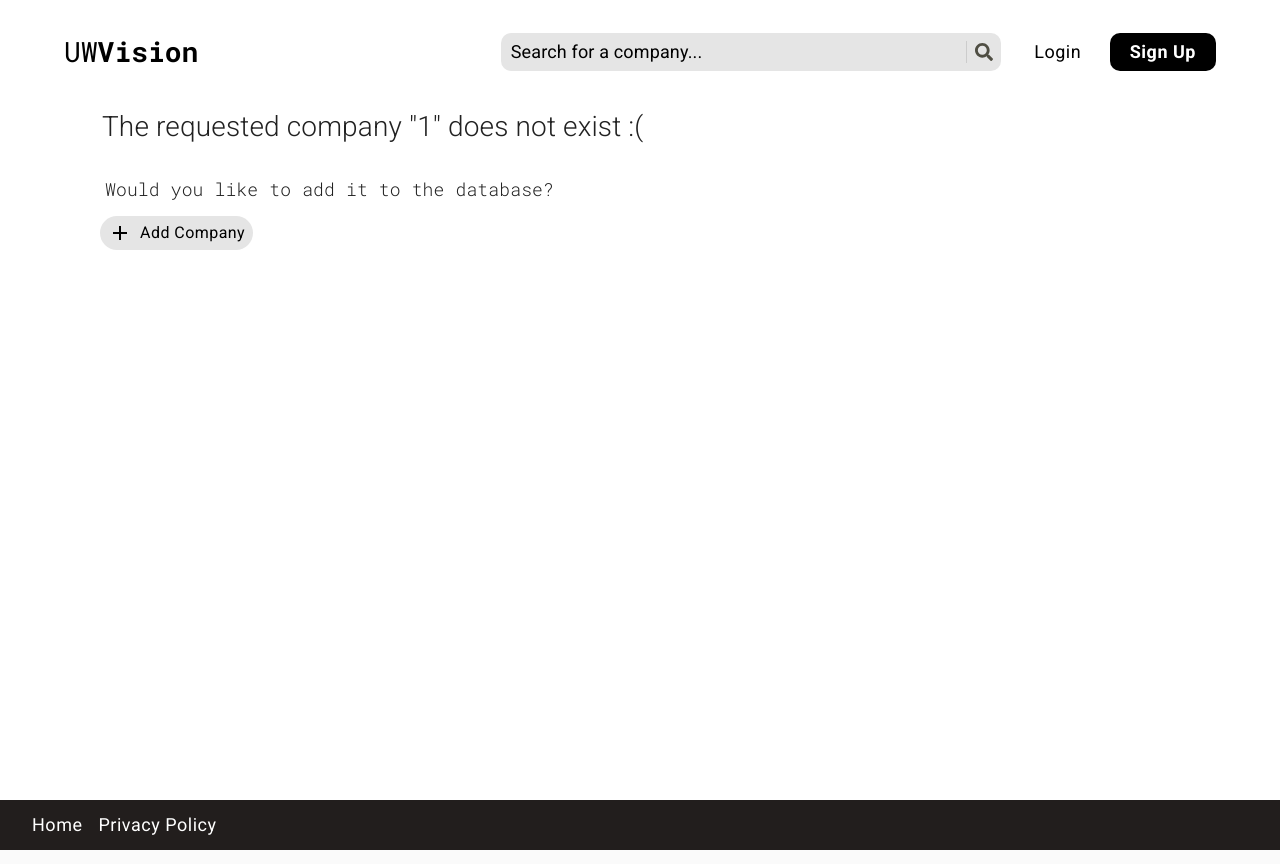
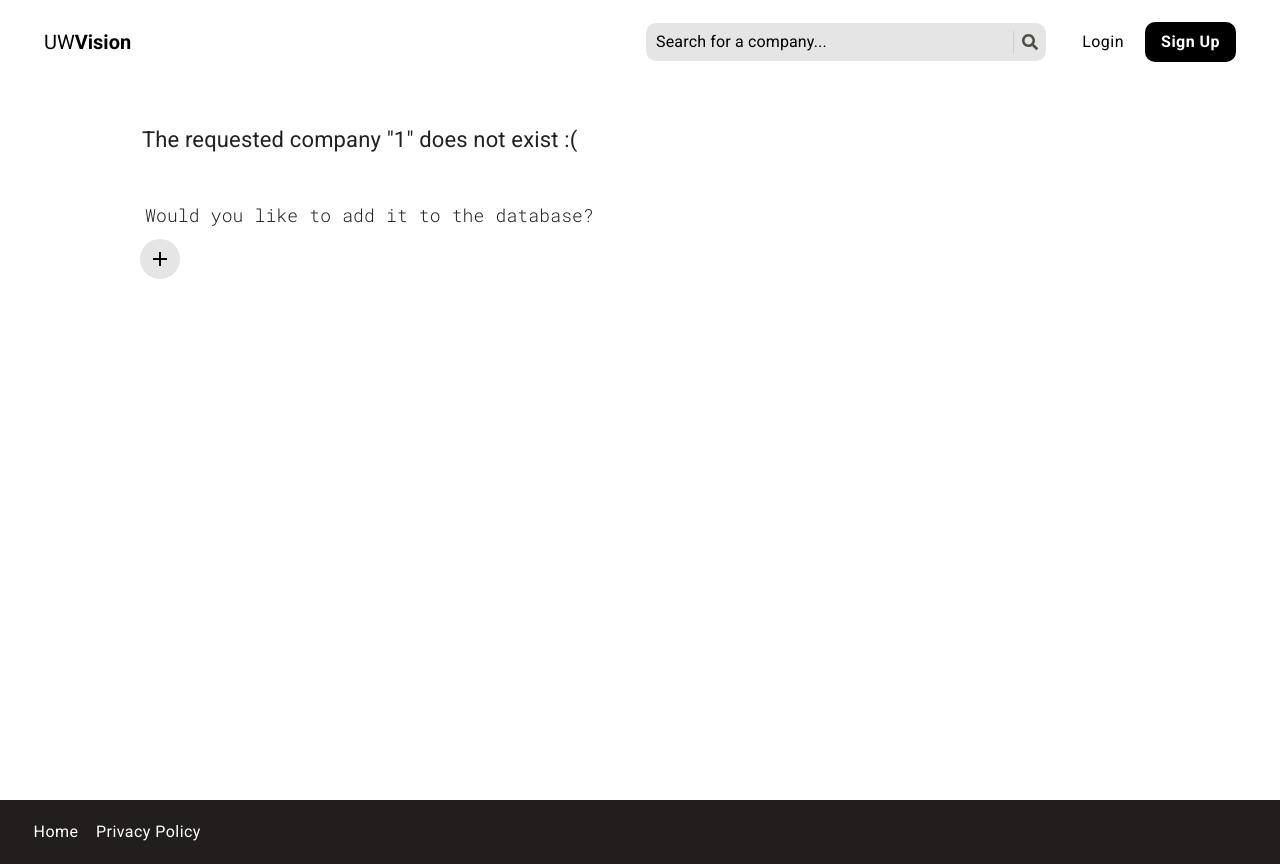
Before and after one commit to Birsana/UWVision, a React (Create React App) app in the folder frontend/: page /company/1 in a window 1280 px wide. Built offline with nearby package versions, Linux system fonts and the light colour scheme; no server answers.

Commit message:
Updated some styling

```diff
--- a/frontend/src/App/App.js
+++ b/frontend/src/App/App.js
@@ -55,6 +55,7 @@ const App = () => {
         <div>
           <div className="UWVision">
             <Header />
+            {/* <div style={{ display: "flex" }}> */}
               <Switch>
 
                 {/* Route to landing (home) page*/}
@@ -77,6 +78,7 @@ const App = () => {
 
               </Switch>
             </div>
+          {/* </div> */}
           <Footer />
         </div>
       </BrowserRouter>
--- a/frontend/src/components/AddCompanyButton/AddCompanyButton.js
+++ b/frontend/src/components/AddCompanyButton/AddCompanyButton.js
@@ -18,11 +18,11 @@ const useStyles = makeStyles((theme) => ({
     textTransform: "none",
     boxShadow: "0px 0px 0px 0px",
     color: "black",
-    marginTop: "3px"
+    // marginTop: "3px"
   },
 
   extendedIcon: {
-    marginRight: theme.spacing(1),
+    // marginRight: theme.spacing(1),
   },
 }));
 
@@ -42,13 +42,13 @@ const AddCompanyButton = () => {
     <>
       <div>
         <Fab
-          variant="extended"
+          // variant="extended"
           size="small"
           className={styles.buttonStyle}
           onClick={handleClick}
         >
           <AddIcon className={styles.extendedIcon} />
-          Add Company
+          {/* Add Company */}
         </Fab>
       </div>
 
--- a/frontend/src/components/Footer/styles.js
+++ b/frontend/src/components/Footer/styles.js
@@ -12,12 +12,12 @@ export const useStyles = makeStyles((theme) => ({
   },
 
   customizeToolbar: {
-    minHeight: 50
+    height: 50
   },
 
   buttons: {
     fontFamily: "Roboto",
-    fontSize: "18px",
+    fontSize: "16px",
     fontWeight: 400,
     textTransform: 'none',
   }
--- a/frontend/src/components/Header/Header.js
+++ b/frontend/src/components/Header/Header.js
@@ -80,7 +80,7 @@ const Header = (props) => {
             )}
 
             {loggedIn ? (
-              <div style={{ marginRight: "40px" }}>
+              <div>
                 <IconButton
                   aria-label="account of current user"
                   aria-controls="menu-appbar"
--- a/frontend/src/components/Header/styles.js
+++ b/frontend/src/components/Header/styles.js
@@ -1,46 +1,34 @@
 import { makeStyles } from "@material-ui/core/styles";
 
 export const useStyles = makeStyles((theme) => ({
-  headerRoot: {
-    flexGrow: 1
-  },
-
   header: {
     backgroundColor: "white",
     color: "black",
     boxShadow: "0px 0px 0px 0px",
-    paddingTop: "20px"
+    padding: "10px 20px",
+    marginBottom: "40px"
   },
 
   title: {
-    flexGrow: 1,
-    fontFamily: "Roboto Mono",
-    fontSize: "28px",
-    marginLeft: "40px"
+    flex: 1,
+    fontSize: "20px"
   },
 
   logInButton: {
-    fontFamily: "Roboto",
-    fontSize: "18px",
+    fontSize: "16px",
     fontWeight: 400,
     textTransform: 'none',
-    marginRight: "20px"
+    marginRight: "10px"
   },
 
   signUpButton: {
-    fontFamily: "Roboto",
-    fontSize: "18px",
+    fontSize: "16px",
     fontWeight: "bold",
-    textTransform: 'none',
-    marginRight: "40px",
-
+    textTransform: "none",
     backgroundColor: "black",
     color: "white",
     borderRadius: 10,
-    paddingLeft: "20px",
-    paddingRight: "20px",
-    paddingTop: "3px",
-    paddingBottom: "3px",
+    padding: "6px 16px",
     '&:hover': {
       backgroundColor: '#535353'
     }
@@ -49,10 +37,9 @@ export const useStyles = makeStyles((theme) => ({
   searchBar: {
     marginLeft: "30px",
     marginRight: "25px",
-    width: "500px"
+    width: "400px"
   },
 
   menuItem: {
-    fontFamily: "Roboto"
   }
 }));
--- a/frontend/src/components/SearchBar/styles.js
+++ b/frontend/src/components/SearchBar/styles.js
@@ -31,7 +31,7 @@ export const SearchBarStylesHome = {
     control: (base, state) => ({
       ...base,
       fontFamily: 'Roboto',
-      fontSize: 20,
+      fontSize: 16,
       fontWeight: '400',
       backgroundColor: 'rgba(229, 229, 229)',
       cursor: 'text',
@@ -43,7 +43,7 @@ export const SearchBarStylesHome = {
       return {
         ...styles,
         fontFamily: 'Roboto',
-        fontSize: 18,
+        fontSize: 16,
         cursor: 'pointer',
         backgroundColor: isFocused ? 'rgba(226, 227, 228)' : 'white',
         color: isFocused ? 'black' : 'grey',
@@ -59,9 +59,8 @@ export const SearchBarStylesHome = {
 
     menu: styles => ({
       ...styles,
-      marginTop: 5,
-      boxShadow: 'none',
-      borderRadius: 0,
+      marginTop: 2,
+      boxShadow: '0 0 10px rgba(0, 0, 0, 0.1)'
     }),
 
     singleValue: styles => ({
@@ -85,7 +84,7 @@ export const SearchBarStylesNotHome = {
   control: (base, state) => ({
     ...base,
     fontFamily: 'Roboto',
-    fontSize: 18,
+    fontSize: 16,
     fontWeight: '400',
     backgroundColor: 'rgba(229, 229, 229)',
     cursor: 'text',
--- a/frontend/src/index.css
+++ b/frontend/src/index.css
@@ -1,4 +1,10 @@
 .UWVision {
-    background-color: white;
-    min-height: 100vh;
+  background-color: white;
+  min-height: 100vh;
 }
+
+.container {
+  width: 100%;
+  max-width: 1200px;
+  margin: auto;
+}
--- a/frontend/src/pages/company/company.js
+++ b/frontend/src/pages/company/company.js
@@ -59,7 +59,7 @@ const CompanyPage = (props) => {
   };
 
   return (
-      <div>
+      <div className="container">
         {renderView(isCompanyValid)}
         {isCompanyValid && <GenericBox box={"job"} company={company} />}
       </div>
--- a/frontend/src/pages/job/job.js
+++ b/frontend/src/pages/job/job.js
@@ -1,10 +1,25 @@
+import './styles.css';
+
 const JobPage = (props) => {
     const company = props.match.params.id;
     const job = props.match.params.jobId;
 
     return (
-      <div>
-          <h2>{company}: {job}</h2>
+      <div className="container">
+        <div className="header">
+          <div>
+            <p className="company">{company}</p>
+            <p className="job">{job}</p>
+          </div>
+        </div>
+        <div className="body">
+          <div className="graph">
+            Graph
+          </div>
+          <div className="info">
+
+          </div>
+        </div>
       </div>
     );
   };
--- /dev/null
+++ b/frontend/src/pages/job/styles.css
@@ -0,0 +1,37 @@
+.header {
+  display: flex;
+  justify-content: space-between;
+  margin-bottom: 40px;
+}
+
+.company {
+  color: #00c2ff;
+  font-size: 18px;
+  font-weight: bold;
+  margin: 0;
+}
+
+.job {
+  font-size: 36px;
+  font-weight: bold;
+  margin: 0;
+}
+
+.body {
+  display: flex;
+}
+
+.graph {
+  height: 400px;
+  width: 760px;
+  border: 1px solid #e0e0e0;
+  border-radius: 10px;
+  margin-right: 40px;
+}
+
+.info {
+  height: 400px;
+  width: 400px;
+  border: 1px solid #e0e0e0;
+  border-radius: 10px;
+}
--- a/frontend/src/pages/landing/landing.js
+++ b/frontend/src/pages/landing/landing.js
@@ -14,7 +14,7 @@ const Home = () => {
       <div className="landing">
         <div>
           <h1>{landingPageCopy.h1Text}</h1>
-          <h2>{landingPageCopy.h2Text}</h2>
+          <h2>{landingPageCopy.keywordsText}</h2>
 
           <div style={{ display: "flex" }}>
             <div className="searchbar">
@@ -23,7 +23,6 @@ const Home = () => {
             <AddCompanyButton />
           </div>
 
-          <h3>{landingPageCopy.keywordsText}</h3>
         </div>
       </div>
       <img src={landingPageImage} className="landingImage" alt=""/>
--- a/frontend/src/pages/landing/styles.css
+++ b/frontend/src/pages/landing/styles.css
@@ -1,16 +1,16 @@
 h1 {
   font-family: Roboto;
   font-weight: 600;
-    font-size: 60px;
-    margin-bottom: -40px;
+  font-size: 54px;
+  margin: 0;
 }
 
 h2 {
   font-family: Roboto;
   font-weight: 300;
-    font-size: 28px;
-    margin-left: 2px;
-    margin-bottom: 30px;
+  font-size: 22px;
+  font-weight: normal;
+  margin: 0 0 48px 2px;
 }
 
 h3 {
@@ -20,21 +20,20 @@ h3 {
   font-size: 14px;
 }
 
-.landing{
+.landing {
   position: absolute;
   margin-left: 100px;
   top: 40%;
-    transform: translate(0,-50%);
+  transform: translate(0, -50%);
   z-index: 1;
 }
 
-.searchbar{
-    width: 640px;
-    margin-bottom: -5px;
+.searchbar {
+  width: 540px;
   margin-right: 15px;
 }
 
-.landingImage{
+.landingImage {
   width: 100%;
   position: absolute;
   bottom: 0;
```
Lines whose indentation alone changed are shown as unchanged.
